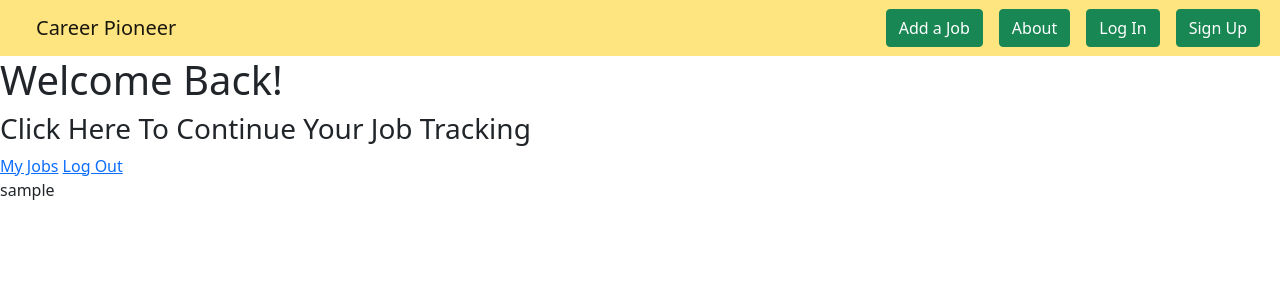
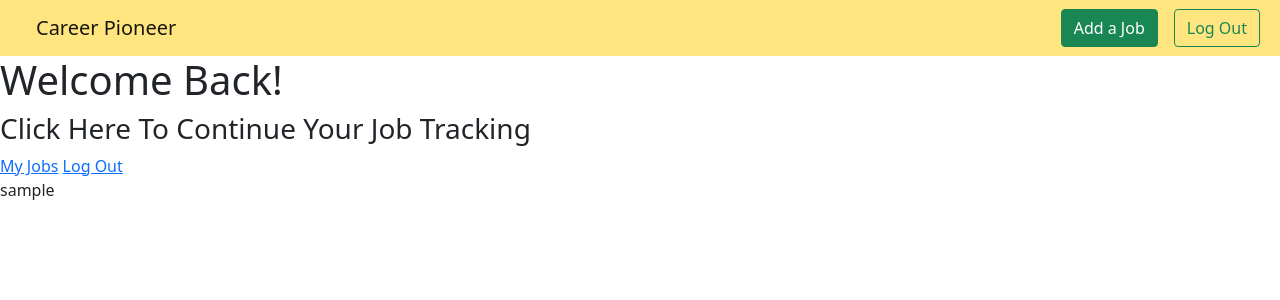
Before and after one commit to carreerpioneer/careerpioneer, a Django app: page / in a window 1280 px wide. Shown: the top 300 px of the page. Run offline with Django 4.2, Linux system fonts and the light colour scheme; the visitor is signed in with stand-in values (Sample User, id 1).

Commit message:
update jobform

```diff
--- a/main_app/forms.py
+++ b/main_app/forms.py
@@ -4,4 +4,4 @@ from .models import Job
 class JobForm(ModelForm):
   class Meta:
     model = Job
-    fields = '__all__'
+    fields = ['title', 'pay_range', 'company', 'notes', 'job_details', 'platform', 'status', 'resume_groomed']
--- a/main_app/models.py
+++ b/main_app/models.py
@@ -37,5 +37,6 @@ class Job(models.Model):
   created = models.DateTimeField(auto_now_add=True)
   id = models.UUIDField(default=uuid.uuid4, unique=True, primary_key=True, editable=False)
   user = models.ForeignKey(User, on_delete=models.CASCADE)
+
   def __str__(self):
     return self.title
--- a/main_app/templates/base.html
+++ b/main_app/templates/base.html
@@ -21,18 +21,24 @@
         </button>
         <div class="collapse navbar-collapse" id="navbarSupportedContent">
           <ul class="navbar-nav ms-auto mb-2 mb-lg-0">
+            {% if user.is_authenticated  %}
             <li class="nav-item">
               <a class="btn btn-success mx-2" href="{% url 'create-job' %}">Add a Job</a>
             </li>
+               <li class="nav-item">
+              <a class="btn btn-outline-success mx-2" href="{% url 'logout' %}">Log Out</a>
+            </li>
+            {% else %}
             <li class="nav-item">
               <a class="btn btn-success mx-2" href="/">About</a>
             </li>
             <li class="nav-item">
-              <a class="btn btn-success mx-2" href="/">Log In</a>
+              <a class="btn btn-success mx-2" href="{% url 'login' %}">Log In</a>
             </li>
             <li class="nav-item">
-              <a class="btn btn-success mx-2" href="/">Sign Up</a>
+              <a class="btn btn-success mx-2" href="{% url 'signup' %}">Sign Up</a>
             </li>
+            {% endif %}
           </ul>
         </div>
       </div>
--- a/main_app/templates/jobs/job_detail.html
+++ b/main_app/templates/jobs/job_detail.html
@@ -6,7 +6,7 @@
 {% endblock %}
 
 {% block content %}
-<section class='container'>
+<section class='container pt-4'>
   <div class="card shadow">
     <div class="card-body">
       <h5 class="card-title">{{job.title}}</h5>
@@ -18,8 +18,8 @@
         {% else %}
           <p class="card-text">Resume: Not Ready</p>
         {% endif %}
-      <a href="#" class="card-link">Edit</a>
-      <a href="#" class="card-link">Delete</a>
+      <a href="{% url 'update-job' job.id %}" class="card-link">Edit</a>
+      <a href="{% url 'delete-job' job.id %}" class="card-link">Delete</a>
      </div>
   </div>
 </section>
--- a/main_app/templates/jobs/jobs.html
+++ b/main_app/templates/jobs/jobs.html
@@ -7,6 +7,9 @@
 
 {% block content %}
     <h1>Jobs Page</h1>
+{% if not jobs %}
+  <a href="{% url 'create-job' %}">Add some jobs to get started!</a>
+{% else %}
   <a href="/create-job">Add a job</a>
       <table>
         <tr>
@@ -24,4 +27,6 @@
           </tr>
         {% endfor %}
       </table>
+  {% endif %}
+
 {% endblock  %}
```
Also changed, not shown: main_app/templates/jobs/job_form.html (+14 -3 lines), main_app/migrations/0001_initial.py. Lines whose indentation alone changed are shown as unchanged.
